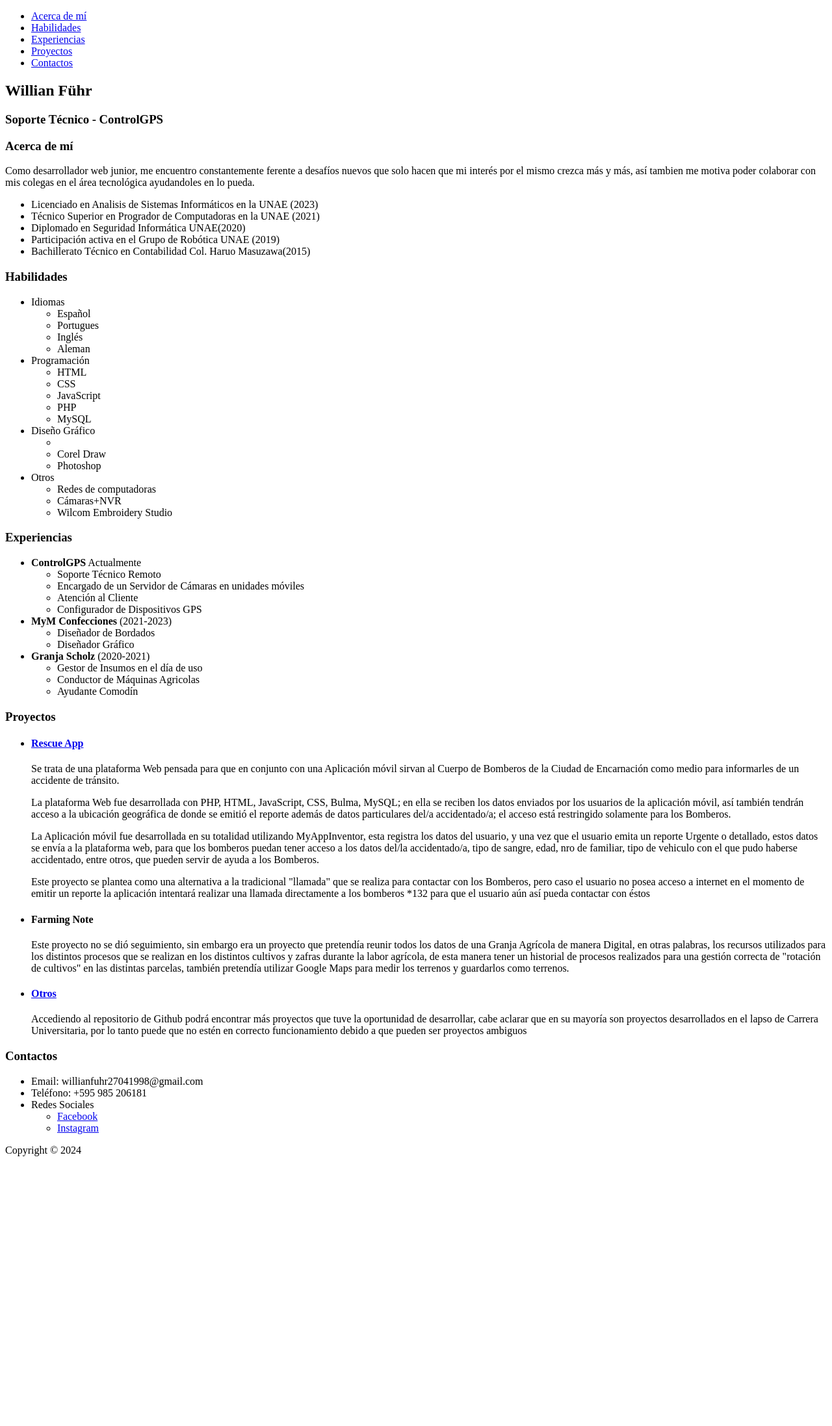
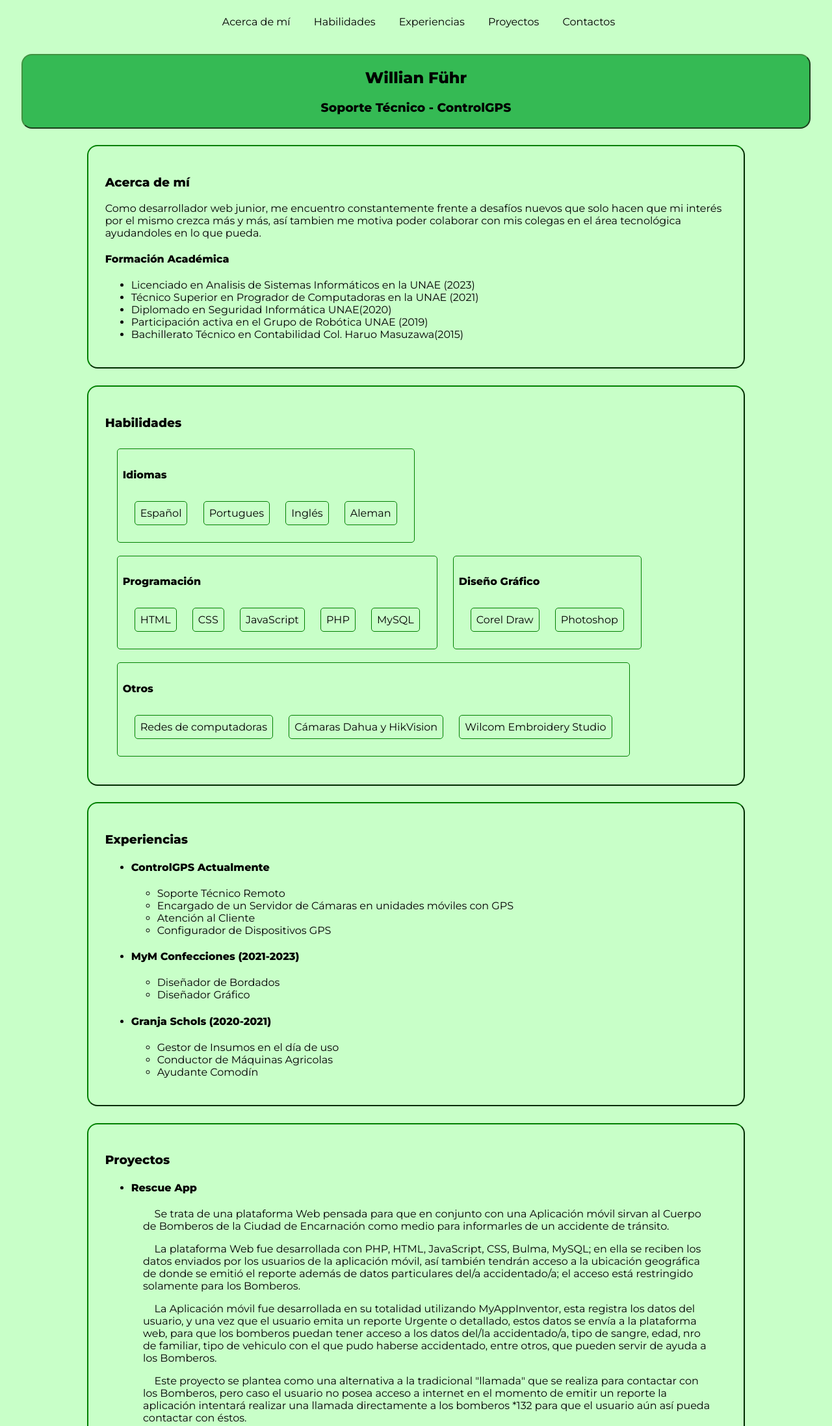
Before and after one commit to Mipcra98/Mi_Portfolio, a plain HTML site: page index.html in a window 1280 px wide. Shown: the top 2194 px of the page at 65% size. Before the commit the page ends 1787 px from the top, so only its background shows below. Drawn offline with Linux system fonts and the light colour scheme.

Commit message:
Some CSS update

```diff
--- /dev/null
+++ b/css/style.css
@@ -0,0 +1,177 @@
+@import url('https://fonts.googleapis.com/css?family=Montserrat:400,800');
+
+body{
+    font-family: 'Montserrat', sans-serif;
+    background-color: rgb(200, 255, 200);
+}
+
+nav{
+    margin: 3vh;
+    text-align: center;
+}
+
+nav a{
+    padding: 1.5vh;
+    color: rgb(0, 0, 0);
+    text-decoration: solid;
+    margin-left: 1vh;
+}
+
+nav a:hover {
+    border-radius: 1.5vh;
+    background-color: #35ba54;
+    color: white;
+    border-color: #000000;
+}
+
+header{
+    align-items: center;
+    text-align: center;
+}
+
+header div{
+    margin-top: 5vh;
+    margin-left: 2%;
+    margin-right: 2%;
+    border: 0.25vh #419241 outset;
+    border-radius: 1rem;
+    background-color: #35ba54;
+}
+
+section{
+    border: 0.25vh green outset;
+    border-radius: 1rem;
+    margin-left: 10%;
+    margin-right: 10%;
+    margin-top: 2%;
+    padding: 2%;
+}
+
+li div{
+    margin: 2%;
+}
+
+li div p{
+    text-indent: 2%;
+}
+
+
+#skills ul {
+    list-style: none;
+    padding: 0;
+    margin: 1vh;
+}
+
+#skills ul li {
+    display: inline-block;
+    padding: 1vh;
+    border: 1px solid green;
+    border-radius: 5px;
+    margin: 10px;
+}
+
+#skills ul li:hover{
+    border: 1px solid #000000;
+    background-color: #5eb45e;
+}
+
+#skills ul li:hover ul li{
+    border: 1px solid #0b6200;
+    background-color: #419241;
+}
+
+#skills ul li ul li:hover{
+    border: 1px solid #000000;
+    background-color: #00ae00;
+    color: white;
+}
+
+#projects ul h4 a {
+    text-decoration: none;
+    color: #000000;
+}
+
+#projects ul h4 a:hover {
+    color: #000000;
+    text-decoration: underline;
+}
+#projects ul h4 {
+    text-decoration: none;
+    color: #000000;
+}
+#contact li{
+    margin-top: 1.5vh;
+}
+#contact div li{
+    text-align: left;
+}
+#contact ul div {
+    text-align: left;
+    margin-top: 0.5vh;
+    margin-left: 1vh;
+    display: inline-block;
+}
+#contact ul div a{
+    margin: 1vh;
+    text-decoration: none;
+    color: #0e9502;
+}
+#contact ul div a:hover{
+    text-decoration: underline;
+    color: #0f6200;
+}
+
+#contact h3{
+    align-items: center;
+    text-align: center;
+}
+
+#contact div{
+    align-items: center;
+    text-align: center;
+}
+
+#contact div p{
+    margin: 0.5vh;
+}
+
+#contact div form div{
+    margin-top: 3vh;
+}
+
+#contact div form div input{
+    width: 30vw;
+    height: 3vh;
+}
+
+#message-id{
+    width: 30vw;
+    height: 20vh;
+}
+
+#contact button{
+    margin: 3vh;
+    font-size: large;
+    background-color: #5eb45e;
+    border-color: #00ae00;
+    padding: 1vh;
+    border-radius: 1vh;
+    font-weight: bold;
+}
+
+#contact button:hover{
+    padding: 1vh;
+    background-color: #419241;
+    border-color: #000000;
+    color: white;
+    font-weight: bold;
+}
+
+footer{
+    margin-top: 1vw;
+    font-weight: bold;
+    background-color: #419241;
+    border-radius: 1vh;
+    padding: 1vh;
+    text-align: center;
+}
--- a/index.html
+++ b/index.html
@@ -3,18 +3,17 @@
 <head>
     <meta charset="UTF-8">
     <meta name="viewport" content="width=device-width, initial-scale=1.0">
+    <link rel="stylesheet" href="css/style.css">
     <title>Project with PPY</title>
 </head>
 <body>
     <header>
         <nav>
-            <ul>
-                <li><a href="#about-me">Acerca de mí</a></li>
-                <li><a href="#skills">Habilidades</a></li>
-                <li><a href="#xp">Experiencias</a></li>
-                <li><a href="#projects">Proyectos</a></li>
-                <li><a href="#contact">Contactos</a></li>
-            </ul>
+                <a href="#about-me">Acerca de mí</a>
+                <a href="#skills">Habilidades</a>
+                <a href="#xp">Experiencias</a>
+                <a href="#projects">Proyectos</a>
+                <a href="#contact">Contactos</a>
         </nav>
         <div>
             <h2>Willian Führ</h2>
@@ -24,7 +23,9 @@
     <main>
         <section id="about-me">
             <h3>Acerca de mí</h3>
-            <p>Como desarrollador web junior, me encuentro constantemente ferente a desafíos nuevos que solo hacen que mi interés por el mismo crezca más y más, así tambien me motiva poder colaborar con mis colegas en el área tecnológica ayudandoles en lo pueda.</p>
+            <p>Como desarrollador web junior, me encuentro constantemente frente a desafíos nuevos que solo hacen que mi interés por el mismo crezca más y más, así tambien me motiva poder colaborar con mis colegas en el área tecnológica ayudandoles en lo que pueda.</p>
+            <div>
+                <h4>Formación Académica</h4>
                 <ul>
                     <li>Licenciado en Analisis de Sistemas Informáticos en la UNAE (2023)</li>
                     <li>Técnico Superior en Progrador de Computadoras en la UNAE (2021)</li>
@@ -32,12 +33,13 @@
                     <li>Participación activa en el Grupo de Robótica UNAE (2019)</li>
                     <li>Bachillerato Técnico en Contabilidad Col. Haruo Masuzawa(2015)</li>
                 </ul>
+            </div>
         </section>
         <section id="skills">
             <h3>Habilidades</h3>
             <ul>
                 <li>
-                    Idiomas
+                    <h4>Idiomas</h4>
                     <ul>
                         <li>Español</li>
                         <li>Portugues</li>
@@ -46,7 +48,7 @@
                     </ul>
                 </li>
                 <li>
-                    Programación
+                    <h4>Programación</h4>
                     <ul>
                         <li>HTML</li>
                         <li>CSS</li>
@@ -56,18 +58,17 @@
                     </ul>
                 </li>
                 <li>
-                    Diseño Gráfico
+                    <h4>Diseño Gráfico</h4>
                     <ul>
-                        <li></li>
                         <li>Corel Draw</li>
                         <li>Photoshop</li>
                     </ul>
                 </li>
                 <li>
-                    Otros
+                    <h4>Otros</h4>
                     <ul>
                         <li>Redes de computadoras</li>
-                        <li>Cámaras+NVR</li>
+                        <li>Cámaras Dahua y HikVision</li>
                         <li>Wilcom Embroidery Studio</li>
                     </ul>
                 </li>
@@ -77,21 +78,21 @@
         <section id="xp">
             <h3>Experiencias</h3>
             <ul>
-                <li><strong>ControlGPS</strong> Actualmente
+                <li><h4>ControlGPS Actualmente</h4>
                     <ul>
                         <li>Soporte Técnico Remoto</li>
-                        <li>Encargado de un Servidor de Cámaras en unidades móviles</li>
+                        <li>Encargado de un Servidor de Cámaras en unidades móviles con GPS</li>
                         <li>Atención al Cliente</li>
                         <li>Configurador de Dispositivos GPS</li>
                     </ul>
                 </li>
-                <li><strong>MyM Confecciones</strong> (2021-2023)
+                <li><h4>MyM Confecciones (2021-2023)</h4>
                     <ul>
                         <li>Diseñador de Bordados</li>
                         <li>Diseñador Gráfico</li>
                     </ul>
                 </li>
-                <li><strong>Granja Scholz</strong> (2020-2021)
+                <li><h4>Granja Schols (2020-2021)</h4>
                     <ul>
                         <li>Gestor de Insumos en el día de uso</li>
                         <li>Conductor de Máquinas Agricolas</li>
@@ -103,22 +104,28 @@
         <section id="projects">
             <h3>Proyectos</h3>
             <ul>
-                <li><h4><a href="https://rescuapp.000webhostapp.com/">Rescue App</a></h4>
+                <li>
+                    <h4><a href="https://rescuapp.000webhostapp.com/" target="_blank">Rescue App</a></h4>
+                    <div>
                         <p>Se trata de una plataforma Web pensada para que en conjunto con una Aplicación móvil sirvan al Cuerpo de Bomberos de la Ciudad de Encarnación como medio para informarles de un accidente de tránsito.</p>
                         <p>La plataforma Web fue desarrollada con PHP, HTML, JavaScript, CSS, Bulma, MySQL; en ella se reciben los datos enviados por los usuarios de la aplicación móvil, así también tendrán acceso a la ubicación geográfica de donde se emitió el reporte además de datos particulares del/a accidentado/a; el acceso está restringido solamente para los Bomberos.</p>
                         <p>La Aplicación móvil fue desarrollada en su totalidad utilizando MyAppInventor, esta registra los datos del usuario, y una vez que el usuario emita un reporte Urgente o detallado, estos datos se envía a la plataforma web, para que los bomberos puedan tener acceso a los datos del/la accidentado/a, tipo de sangre, edad, nro de familiar, tipo de vehiculo con el que pudo haberse accidentado, entre otros, que pueden servir de ayuda a los Bomberos.</p>
-                    <p>Este proyecto se plantea como una alternativa a la tradicional "llamada" que se realiza para contactar con los Bomberos, pero caso el usuario no posea acceso a internet en el momento de emitir un reporte la aplicación intentará realizar una llamada directamente a los bomberos *132 para que el usuario aún así pueda contactar con éstos</p>
+                        <p>Este proyecto se plantea como una alternativa a la tradicional "llamada" que se realiza para contactar con los Bomberos, pero caso el usuario no posea acceso a internet en el momento de emitir un reporte la aplicación intentará realizar una llamada directamente a los bomberos *132 para que el usuario aún así pueda contactar con éstos.</p>
+                    </div>
                 </li>
-            </ul>
-            <ul>
-                <li><h4>Farming Note</h4>
-                    <p>Este proyecto no se dió seguimiento, sin embargo era un proyecto que pretendía reunir todos los datos de una Granja Agrícola de manera Digital, en otras palabras, los recursos utilizados para los distintos procesos que se realizan en los distintos cultivos y zafras durante la labor agrícola, de esta manera tener un historial de procesos realizados para una gestión correcta de "rotación de cultivos" en las distintas parcelas, también pretendía utilizar Google Maps para medir los terrenos y guardarlos como terrenos.</p>
+                <li>
+                    <h4>Farming Note</h4>
+                    <div>
+                        <p>Este proyecto no se dió seguimiento, sin embargo era un proyecto que pretendía reunir todos los datos de una Granja Agrícola de manera Digital, en otras palabras, los recursos utilizados para los distintos procesos que se realizan en los distintos cultivos y zafras durante la labor agrícola, y de esta manera tener un historial de procesos realizados para una gestión correcta de "rotación de cultivos" en las distintas parcelas, también se planteaba la idea de utilizar Google Maps para medir los terrenos y guardarlos como terrenos.</p>
+                    </div>
                 </li>
-            </ul>
-            <ul>
-                <li><h4><a href="https://github.com/Mipcra98?tab=repositories">Otros</a></h4>
-                    <p>Accediendo al repositorio de Github podrá encontrar más proyectos que tuve la oportunidad de desarrollar, cabe aclarar que en su mayoría son proyectos desarrollados en el lapso de Carrera Universitaria, por lo tanto puede que no estén en correcto funcionamiento debido a que pueden ser proyectos ambiguos</p>
+                <li>
+                    <h4><a href="https://github.com/Mipcra98?tab=repositories" target="_blank">Otros</a></h4>
+                    <div>
+                        <p>Accediendo al repositorio de Github podrá encontrar más proyectos que tuve la oportunidad de desarrollar, cabe aclarar que en su mayoría son proyectos desarrollados en el lapso de Carrera Universitaria, por lo tanto puede que no estén en correcto funcionamiento debido a que pueden ser proyectos ambiguos como tambien imcompletos.</p>
+                    </div>
                 </li>
+
             </ul>
         </section>
         <section id="contact">
@@ -126,15 +133,33 @@
             <ul>
                 <li>Email: willianfuhr27041998@gmail.com</li>
                 <li>Teléfono: +595 985 206181</li>
-                <li>Redes Sociales
-                    <ul>
-                        <li><a href="https://www.facebook.com/wjff98/">Facebook</a></li>
-                        <li><a href="https://www.instagram.com/fuhrensewill/">Instagram</a></li>
+                <li>Redes Sociales</li>
+                <div>
+                    <a href="https://www.facebook.com/wjff98/" target="_blank">Facebook</a>
+                    <a href="https://www.instagram.com/fuhrensewill/" target="_blank">Instagram</a>
+                    <a href="https://www.linkedin.com/in/willian-f%C3%BChr-32295b211/" target="_blank">LinkedIn</a>
+                </div>
             </ul>
-                </li>
-            </ul>
+            <div>
+                <h4>Contactar ahora</h4>
+                <form action="submit">
+                    <div id="name">
+                        <p>Nombre</p>
+                        <input type="text" placeholder="Juan Pérez">
+                    </div>
+                    <div id="mail">
+                        <p>Correo electrónico</p>
+                        <input type="email" placeholder="ejemplo.12@gmail.com">
+                    </div>
+                    <div id="message-div">
+                        <p>Mensaje</p>
+                        <textarea name="message" id="message-id" placeholder="Hola Sr. Willian, me dirijo a usted para comunicar que..."></textarea>
+                    </div>
+                    <button type="submit">Enviar</button>
+                </form>
+            </div>
         </section>
     </main>
-    <footer>Copyright &copy; 2024</footer>
+    <footer><p>Copyright &copy; 2024</p></footer>
 </body>
 </html>
```
Lines whose indentation alone changed are shown as unchanged.
